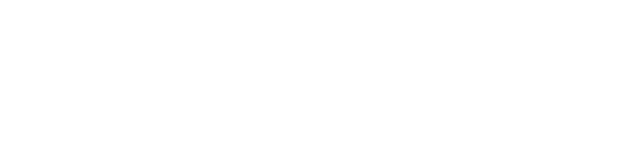
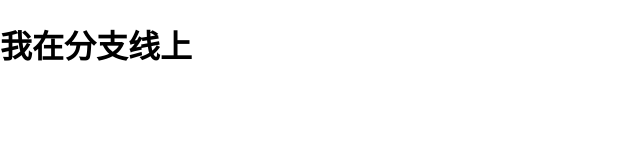
Before and after one commit to Lllaite/xiaoxiangwan, a plain HTML site: page index.html in a window 1280 px wide. Shown: the whole page, without its empty margins (0-640 px from the left). Drawn offline with Linux system fonts and the light colour scheme.

Commit message:
第二次提交

```diff
--- a/index.html
+++ b/index.html
@@ -11,6 +11,7 @@
 <body>
   <div id="wanwan"></div>
   <img src="./向晚大头.jpg" alt="" id="wanwandatou">
+  <h1>我在分支线上</h1>
 </body>
 <script src="./index.js"></script>
 </html>
```
